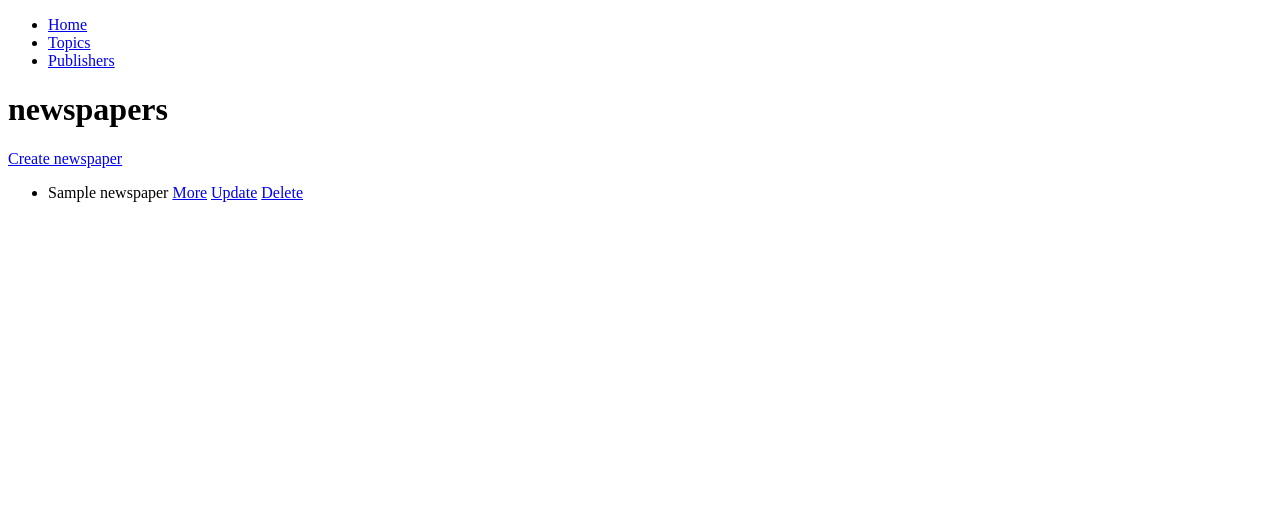
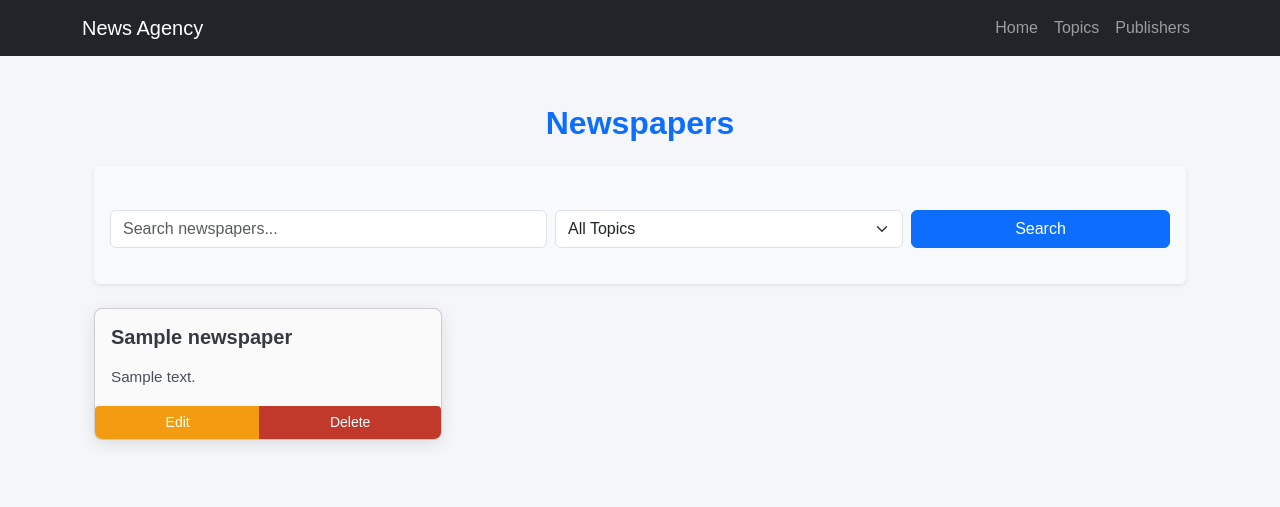
Before and after one commit to MaksVakulenko/News-agency, a Django app: page / in a window 1280 px wide. Shown: the top 507 px of the page. Run offline with Django 5.2, Linux system fonts and the light colour scheme; tables that the repository leaves empty hold one stand-in row (values such as "Sample post").

Commit message:
feat: improve homepage layout, add search functionality, and implement category sorting

```diff
--- a/News_agency/settings.py
+++ b/News_agency/settings.py
@@ -125,8 +125,6 @@ DEFAULT_AUTO_FIELD = "django.db.models.BigAutoField"
 
 AUTH_USER_MODEL = "newspaper.Redactor"
 
-STATIC_URL = "static/"
-
 STATICFILES_DIRS = [BASE_DIR / "static"]
 
 STATIC_ROOT = BASE_DIR / "staticfiles"
--- a/newspaper/views.py
+++ b/newspaper/views.py
@@ -1,14 +1,31 @@
-from django.shortcuts import render, get_object_or_404, redirect
 from django.urls import reverse_lazy
 from django.views import generic
+
+from .forms import NewspaperForm
 from .models import Newspaper, Topic, Redactor
-from .forms import NewspaperForm
 
 
 class NewspaperListView(generic.ListView):
     model = Newspaper
     template_name = "newspaper/newspaper_list.html"
     context_object_name = "newspapers"
+
+    def get_context_data(self, **kwargs):
+        context = super().get_context_data(**kwargs)
+        context["topics"] = Topic.objects.all()
+        return context
+
+    def get_queryset(self):
+        queryset = super().get_queryset()
+        search = self.request.GET.get("search")
+        topic = self.request.GET.get("topic")
+
+        if search:
+            queryset = queryset.filter(title__icontains=search)
+        if topic:
+            queryset = queryset.filter(topic__id=topic)
+
+        return queryset
 
 
 class NewspaperDetailView(generic.DetailView):
--- a/static/css/style.css
+++ b/static/css/style.css
@@ -0,0 +1,105 @@
+body {
+    font-family: 'Poppins', sans-serif;
+    background-color: #f4f6f9;
+    color: #333;
+}
+
+.card {
+    display: flex;
+    flex-direction: column;
+    height: 100%;
+    border-radius: 8px;
+    background-color: #fafafa;
+    box-shadow: 0 4px 15px rgba(0, 0, 0, 0.1);
+    transition: transform 0.3s ease, box-shadow 0.3s ease;
+    overflow: hidden;
+}
+
+.card-link {
+    text-decoration: none;
+    color: inherit;
+}
+
+.card-title {
+    margin-bottom: 1rem;
+    font-size: 1.25rem;
+    font-weight: 600;
+    color: #343a40;
+}
+
+.card-text {
+    color: #495057;
+    font-size: 0.95rem;
+    line-height: 1.6;
+    margin-bottom: 1.5rem;
+}
+
+.card-body {
+    padding: 1rem;
+    display: flex;
+    flex-direction: column;
+    height: 100%;
+}
+
+.card:hover {
+    transform: translateY(-5px);
+    box-shadow: 0 6px 20px rgba(0, 0, 0, 0.2);
+}
+
+.btn-sm {
+    border-radius: 4px;
+    font-size: 14px;
+    padding: 6px 12px;
+}
+
+.btn-group {
+    display: flex;
+    justify-content: space-between;
+    margin-top: auto;
+}
+
+.btn-warning {
+    background-color: #f39c12;
+    border: none;
+    color: white;
+}
+
+.btn-danger {
+    background-color: #c0392b;
+    border: none;
+    color: white;
+}
+
+.btn-warning:hover, .btn-danger:hover {
+    opacity: 0.85;
+}
+
+h2 {
+    font-weight: bold;
+    font-size: 2rem;
+    color: #007bff;
+    margin-bottom: 2rem;
+}
+
+.search-container {
+    background: #ffffff;
+    border-radius: 8px;
+    box-shadow: 0 2px 10px rgba(0, 0, 0, 0.1);
+    padding: 15px;
+    margin-bottom: 2rem;
+}
+
+.search-container input:focus {
+    border-color: #007bff;
+    box-shadow: 0 0 5px rgba(0, 123, 255, 0.5);
+}
+
+.text-muted {
+    font-size: 13px;
+    color: #999;
+}
+
+.row {
+    margin-top: 20px;
+    margin-bottom: 20px;
+}
--- a/templates/base.html
+++ b/templates/base.html
@@ -3,18 +3,28 @@
 <html lang="en">
 <head>
   <meta charset="UTF-8">
+  <meta name="viewport" content="width=device-width, initial-scale=1.0">
   <title>{% block title %}Newspaper Tracker{% endblock %}</title>
+
+  <link href="https://cdn.jsdelivr.net/npm/bootstrap@5.3.0/dist/css/bootstrap.min.css" rel="stylesheet">
   <link rel="stylesheet" href="{% static 'css/style.css' %}">
 </head>
+<body>
+<nav class="navbar navbar-expand-lg navbar-dark bg-dark">
+  <div class="container">
+    <a class="navbar-brand" href="/">News Agency</a>
+    <div class="navbar-nav">
+      <a class="nav-link" href="{% url 'newspaper:newspaper-list' %}">Home</a>
+      <a class="nav-link" href="{% url 'newspaper:topic-list' %}">Topics</a>
+      <a class="nav-link" href="{% url 'newspaper:redactor-list' %}">Publishers</a>
+    </div>
+  </div>
+</nav>
 
-<body>
-
-{% block sidebar %}
-  {% include "includes/sidebar.html" %}
-{% endblock %}
-<div class="main-content">
+<div class="container mt-4">
   {% block content %}{% endblock %}
 </div>
+
+<script src="https://cdn.jsdelivr.net/npm/bootstrap@5.3.0/dist/js/bootstrap.bundle.min.js"></script>
 </body>
-
 </html>
--- a/templates/newspaper/newspaper_confirm_delete.html
+++ b/templates/newspaper/newspaper_confirm_delete.html
@@ -6,7 +6,7 @@
     <form method="post">
       {% csrf_token %}
       <div class="actions">
-        <button type="submit" , class="btn btn-danger">Submit</button>
+        <button type="submit" class="btn btn-danger">Submit</button>
         <a href="{% url 'newspaper:newspaper-detail' newspaper.pk %}">Cancel</a>
       </div>
     </form>
--- a/templates/newspaper/newspaper_form.html
+++ b/templates/newspaper/newspaper_form.html
@@ -6,7 +6,7 @@
       {% csrf_token %}
       {{ form.as_p }}
       <div class="form-actions">
-        <button type="submit" , class="btn btn-primary">Submit</button>
+        <button type="submit"  class="btn btn-primary">Submit</button>
         <a href="{% url 'newspaper:newspaper-list' %}">Cancel</a>
       </div>
     </form>
--- a/templates/newspaper/newspaper_list.html
+++ b/templates/newspaper/newspaper_list.html
@@ -1,15 +1,57 @@
 {% extends "base.html" %}
+{% load static %}
 {% block content %}
-  <h1>newspapers</h1>
-  <a href="{% url 'newspaper:newspaper-create' %}">Create newspaper</a>
-  <ul>
-    {% for newspaper in newspapers %}
-      <li>
-        {{ newspaper.title }}
-        <a href="{% url 'newspaper:newspaper-detail' newspaper.pk %}">More</a>
-        <a href="{% url 'newspaper:newspaper-update' newspaper.pk %}">Update</a>
-        <a href="{% url 'newspaper:newspaper-delete' newspaper.pk %}">Delete</a>
-      </li>
-    {% endfor %}
-  </ul>
+  <div class="container py-4">
+    <h2 class="text-center mb-4 text-primary fw-bold">Newspapers</h2>
+    <!-- Search Form -->
+    <div class="search-container mb-4 p-3 bg-light rounded shadow-sm">
+      <form method="get" class="row g-2 align-items-center">
+        <div class="col-md-5 position-relative">
+          <input
+              type="text"
+              name="search"
+              class="form-control"
+              placeholder="Search newspapers..."
+              value="{{ request.GET.search|default:'' }}">
+
+          <i class="bi bi-search position-absolute top-50 end-0 translate-middle-y me-2 text-muted"></i>
+        </div>
+        <div class="col-md-4">
+          <select name="topic" class="form-select">
+            <option value="">All Topics</option>
+            {% for topic in topics %}
+              <option value="{{ topic.id }}"
+                  {% if request.GET.topic|stringformat:"s" == topic.id|stringformat:"s" %}
+                      selected{% endif %}>
+                {{ topic.name }}
+              </option>
+            {% endfor %}
+          </select>
+        </div>
+        <div class="col-md-3 text-md-end">
+          <button type="submit" class="btn btn-primary w-100">Search</button>
+        </div>
+      </form>
+    </div>
+
+
+    <div class="row">
+      {% for newspaper in newspapers %}
+        <div class="col-lg-4 col-md-6 mb-4">
+          <div class="card h-100">
+            <a href="{% url 'newspaper:newspaper-detail' newspaper.pk %}" class="card-link">
+              <div class="card-body d-flex flex-column">
+                <h5 class="card-title">{{ newspaper.title }}</h5>
+                <p class="card-text">{{ newspaper.content|truncatewords:30 }}</p>
+              </div>
+            </a>
+            <div class="btn-group">
+              <a href="{% url 'newspaper:newspaper-update' newspaper.pk %}" class="btn btn-sm btn-warning">Edit</a>
+              <a href="{% url 'newspaper:newspaper-delete' newspaper.pk %}" class="btn btn-sm btn-danger">Delete</a>
+            </div>
+          </div>
+        </div>
+      {% endfor %}
+    </div>
+  </div>
 {% endblock %}
```
Also changed, not shown: templates/newspaper/redactor_list.html (+23 -8 lines), templates/newspaper/topic_list.html (+25 -9 lines).
